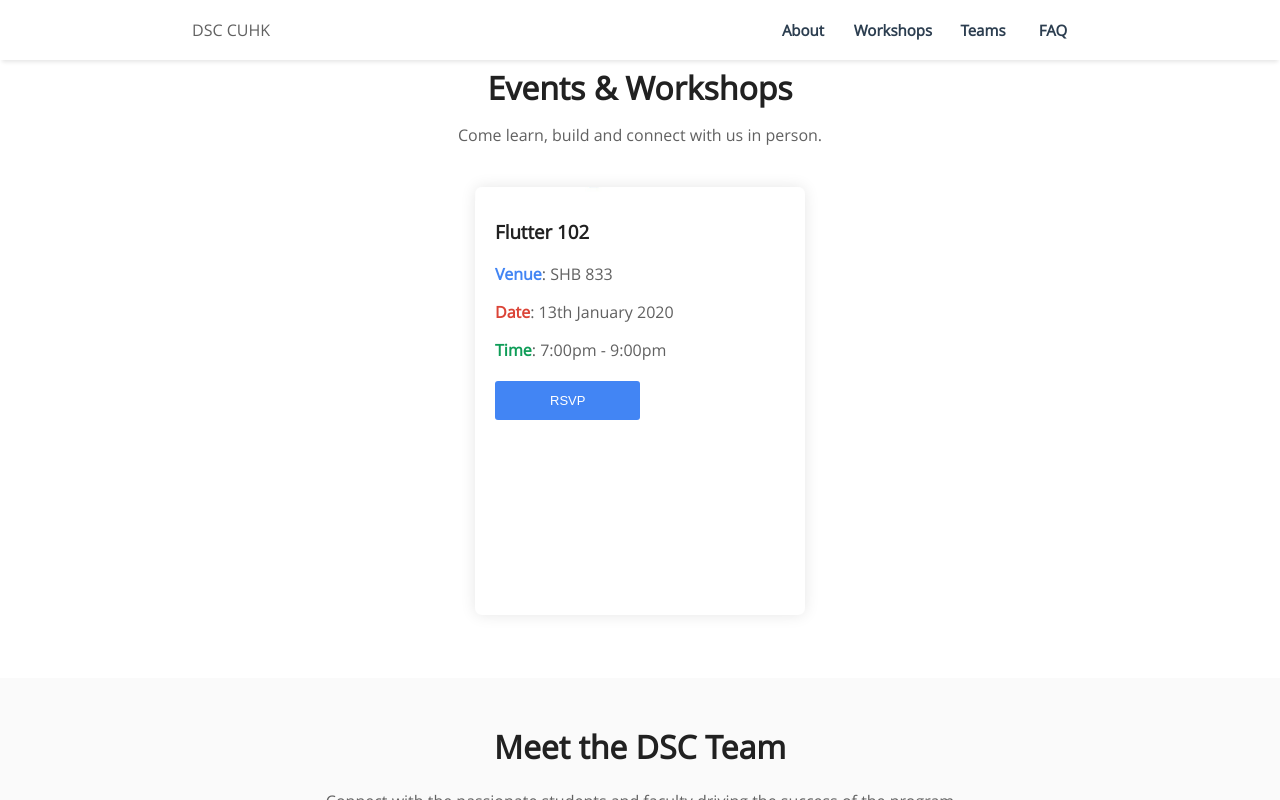
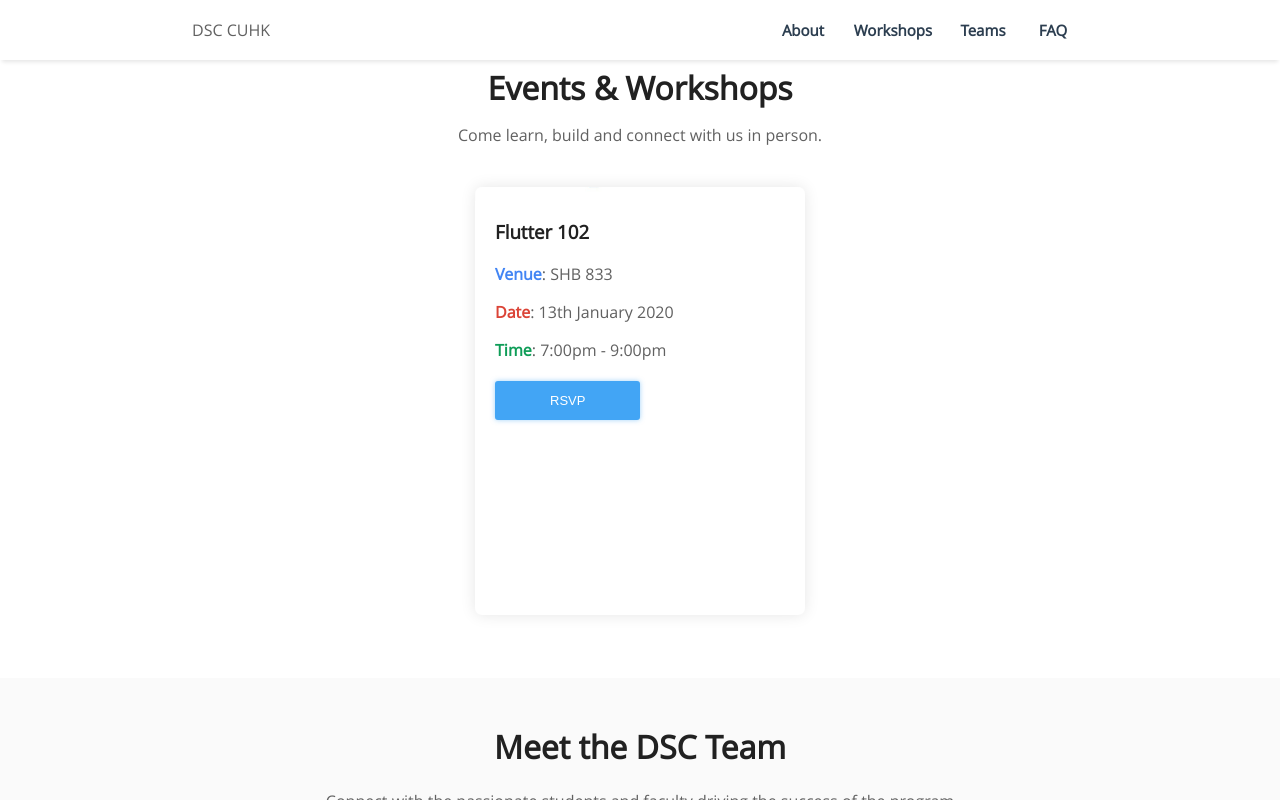
Before and after one commit to AndyLaiJS/dsc, a Vue app: page / in a window 1280 px wide. In both pictures the pointer is over the button "RSVP". Shown: the part 1425-2225 px from the top of the page. Built offline with nearby package versions, Linux system fonts and the light colour scheme.

Commit message:
Button:hover

```diff
--- a/src/App.vue
+++ b/src/App.vue
@@ -153,4 +153,8 @@ button {
   font-size: 13px;
   padding: 12px 55px;
 }
+button:hover {
+  background-color: #42a5f5;
+  box-shadow: 0px 0px 5px 0px rgba(66,165,245,0.5);
+}
 </style>
```
